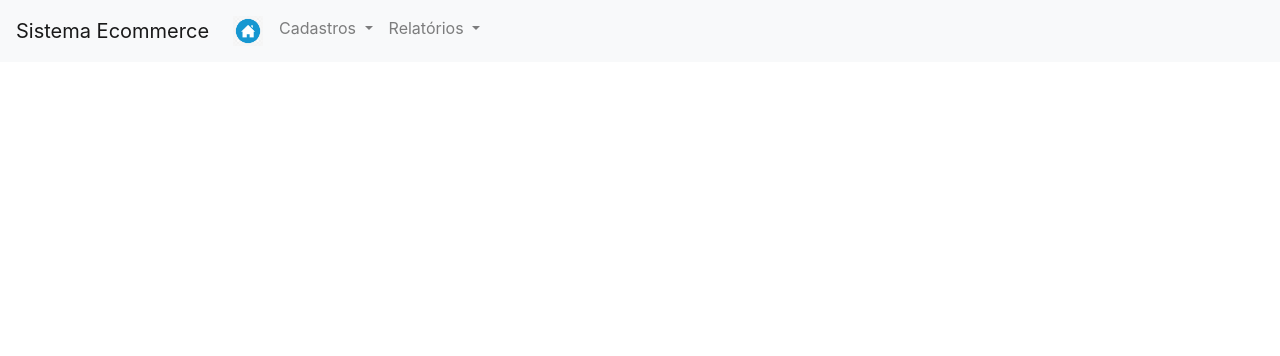
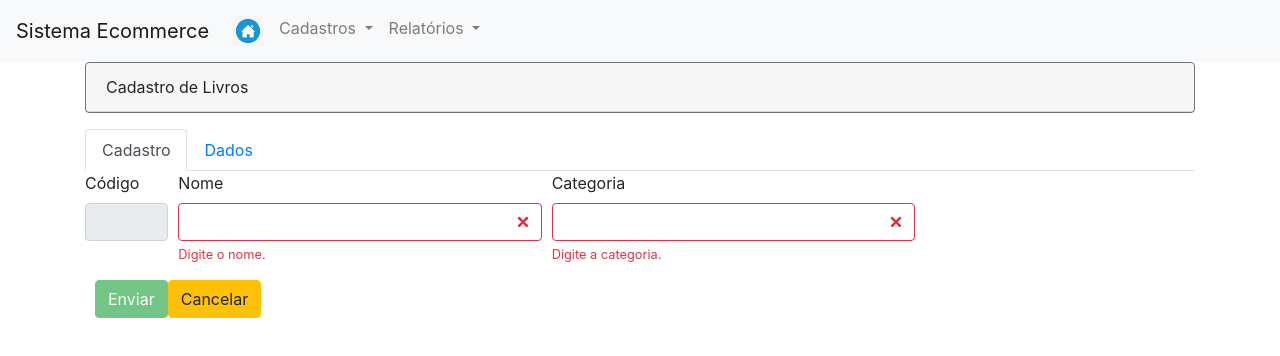
Before and after one commit to keilanerizza/SistemaEcommerceCLI, an Angular app: page /livros in a window 1280 px wide. Shown: the top 356 px of the page. Built offline with nearby package versions, Linux system fonts and the light colour scheme; no server answers.

Commit message:
implementacao cadastro livro

```diff
--- a/src/app/livros/livro-crud/livro-crud.component.html
+++ b/src/app/livros/livro-crud/livro-crud.component.html
@@ -1,3 +1,23 @@
-<p>
-  livro-crud works!
-</p>
+<router-outlet></router-outlet>
+<div class="card border-secondary mb-3">
+	<div class="card-header">Cadastro de Livros</div>
+</div>
+
+<ul class="nav nav-tabs" id="livroTab" role="tablist">
+	<li class="nav-item">
+		<a class="nav-link active" id="cadastro-tab" data-toggle="tab" href="#cadastro" role="tab" aria-controls="tabCadastro" aria-selected="true">Cadastro</a>
+	</li>
+	<li class="nav-item">
+		<a class="nav-link" id="dados-tab" data-toggle="tab" href="#dados" role="tab" aria-controls="tabDados" aria-selected="false">Dados</a>
+	</li>
+</ul>
+<div class="tab-content" id="livroTabContent">
+	<div class="tab-pane fade show active" id="cadastro" role="tabpanel" aria-labelledby="cadastro-tab">
+		<app-livro-form></app-livro-form>
+	</div>
+	<div class="tab-pane fade" id="dados" role="tabDados" aria-labelledby="dados-tab">
+		<div role="tabpanel" class="tab-pane" id="dados">
+			<app-livro-list></app-livro-list>
+		</div>
+	</div>
+</div>
--- a/src/app/livros/livro-form/livro-form.component.html
+++ b/src/app/livros/livro-form/livro-form.component.html
@@ -1,3 +1,36 @@
-<p>
-  livro-form works!
-</p>
+<!-- <button type="button" class="btn btn-primary" (click)="novo()">Novo</button>
+<button type="button" class="btn btn-success" (click)="salvar()">Salvar</button>
+<button type="button" class="btn btn-danger" (click)="excluir()">Excluir</button>
+<button type="button" class="btn btn-warning" (click)="pesquisar()" style="color:white">Pesquisar</button>
+<br> <br> -->
+
+<form class="was-validated form-row" #cadastro="ngForm" (ngSubmit)="salvar()">
+  <div class="col-md-1 mb-3">
+      <label for="txtCodigo">C&oacute;digo</label>
+      <input type="text" [(ngModel)]="livro.codigo" class="form-control" id="txtCodigo" name="txtCodigo" disabled>
+  </div>
+
+  <div class="col-md-4 mb-3">
+      <label for="nome">Nome</label>
+      <input type="text" #nome="ngModel" minlength="5" [(ngModel)]="livro.nome" class="form-control is-valid"
+          id="nome" name="nome" required>
+      <div [hidden]="nome.valid" class="invalid-feedback">
+          Digite o nome.
+      </div>
+  </div>
+
+  <div class="col-md-4 mb-3">
+      <label for="categoria">Categoria</label>
+      <input type="text" #categoria="ngModel" minlength="5" [(ngModel)]="livro.categoria" class="form-control is-valid"
+          id="categoria" name="categoria" required>
+      <div [hidden]="categoria.valid" class="invalid-feedback">
+          Digite a categoria.
+      </div>
+  </div>
+
+  <div class="container">
+      <button type="submit" class="btn btn-success" [disabled]="cadastro.form.invalid">Enviar</button>
+      <button type="button" class="btn btn-danger" [hidden]="isNew" (click)="excluir()">Excluir</button>
+      <button type="button" class="btn btn-warning" (click)="cancelar()">Cancelar</button>
+  </div>
+</form>
--- a/src/app/livros/livro-form/livro-form.component.ts
+++ b/src/app/livros/livro-form/livro-form.component.ts
@@ -1,4 +1,8 @@
 import { Component, OnInit } from '@angular/core';
+import { Subscription } from 'rxjs';
+import { ActivatedRoute, Router } from '@angular/router';
+import { Livro } from '../livro';
+import { LivrosService } from '../livros.service';
 
 @Component({
   selector: 'app-livro-form',
@@ -7,9 +11,70 @@ import { Component, OnInit } from '@angular/core';
 })
 export class LivroFormComponent implements OnInit {
 
-  constructor() { }
+  private livroIndex: number;
+  private isNew: boolean;
+  private livro: Livro;
+  private subscription: Subscription;
+
+  constructor(private route: ActivatedRoute, private router: Router, private livroService: LivrosService) { }
 
   ngOnInit() {
+    this.novo();
+    this.subscription =   this.route.params.subscribe(
+      (params: any) => {
+        if(params.hasOwnProperty('id')) {
+          this.isNew = false;
+          this.livroIndex = +params['id'];
+          this.livroService.get(this.livroIndex)
+          .subscribe(data => this.livro = data);
+        } else {
+          this.isNew = true;
+        }
+      }
+    )
+  }
+
+  novo() {
+    this.livro = new Livro;
+  }
+
+  salvar() {
+    let result;
+    if(this.isNew) {
+      result = this.livroService.add(this.livro);
+    } else {
+      result = this.livroService.update(this.livro);
+    }
+    this.novo();
+    this.voltar();
+    result.subscribe(data => alert('sucesso' +data),
+    err => {
+      alert("An error occurred " +err);
+    });
+  }
+
+  excluir() {
+    if(this.livro.codigo == null) {
+      alert("Selecione algum livro");
+    } else {
+      if(confirm("Você realmente quer excluir o livro " + this.livro.nome + " ?"))
+        this.livroService.remove(this.livro.codigo)
+        .subscribe(
+          data => this.novo,
+          err => {
+            alert("Livro não removido.");
+          });
+          this.novo();
+          this.voltar();
+    }
+  }
+
+  cancelar() {
+    this.voltar();
+  }
+
+  voltar() {
+    this.router.navigate(['/livros']);
   }
 
 }
--- a/src/app/livros/livro-list/livro-list.component.html
+++ b/src/app/livros/livro-list/livro-list.component.html
@@ -1,3 +1,34 @@
-<p>
-  livro-list works!
-</p>
+<input type="text" [(ngModel)]="searchText" class="form-control" placeholder="O que voce esta procurando ?" />
+
+<table class="table table-hover">
+  <thead>
+    <tr>
+      <th>C&oacute;digo</th>
+      <th>Nome</th>
+      <th>Cargo</th>
+      <th>Endere&ccedil;o</th>
+      <th>Cidade</th>
+      <th>CEP</th>
+      <th>Pa&iacute;s</th>
+      <th>Telefone</th>
+      <th>Fax</th>
+    </tr>
+  </thead>
+  <tbody>
+    <tr *ngFor="let livroTabela of livros">
+      <a routerLink="livroTabela.codigo">
+        <td>{{livroTabela.codigo}}</td>
+      </a>
+      <td>{{livroTabela.nome}}</td>
+      <td>{{livroTabela.cargo}}</td>
+      <td>{{livroTabela.endereco}}</td>
+      <td>{{livroTabela.cidade}}</td>
+      <td>{{livroTabela.cep}}</td>
+      <td>{{livroTabela.pais}}</td>
+      <td>{{livroTabela.telefone}}</td>
+      <td>{{livroTabela.fax}}</td>
+    </tr>
+  </tbody>
+</table>
+
+<span [hidden]="(livros).length != 0">Infelizmente nao temos o que voce esta procurando</span>
--- a/src/app/livros/livro-list/livro-list.component.ts
+++ b/src/app/livros/livro-list/livro-list.component.ts
@@ -1,4 +1,6 @@
 import { Component, OnInit } from '@angular/core';
+import { Livro } from '../livro';
+import { LivrosService } from '../livros.service';
 
 @Component({
   selector: 'app-livro-list',
@@ -7,9 +9,21 @@ import { Component, OnInit } from '@angular/core';
 })
 export class LivroListComponent implements OnInit {
 
-  constructor() { }
+  constructor(private autorService: LivrosService) { }
+
+  livros: Livro[] = [];
 
   ngOnInit() {
+
+    this.autorService.getAll()
+      .subscribe(data => this.livros = data, err => {
+        alert('Aconteceu um erro!' + err);
+        this.autorService.livrosChanged.subscribe(
+          (observable: any) => observable.subscribe(
+            data => this.livros = data
+          )
+        );
+      })
   }
 
 }
--- /dev/null
+++ b/src/app/livros/livro.ts
@@ -0,0 +1,5 @@
+export class Livro {
+    codigo: number;
+    nome: string;
+    categoria: string;
+}
--- /dev/null
+++ b/src/app/livros/livros.service.ts
@@ -0,0 +1,79 @@
+import { Injectable, EventEmitter } from '@angular/core';
+import { Http, RequestOptionsArgs } from '@angular/http';
+
+import { Observable, of, throwError, pipe } from 'rxjs';
+import { HttpClient, HttpHeaders, HttpErrorResponse } from '@angular/common/http';
+import { catchError, map, tap } from 'rxjs/operators';
+import { Livro } from './livro';
+
+/* import 'rxjs/add/operator/map';
+import 'rxjs/add/operator/do';
+import 'rxjs/add/operator/catch'; */
+
+@Injectable({
+  providedIn: 'root'
+})
+export class LivrosService {
+
+  private url: string = 'http://localhost:8080/livros';
+
+  livrosChanged = new EventEmitter<Observable<Livro[]>>();
+
+  constructor(private http: Http) { }
+
+  getAll(): Observable<Livro[]> {
+    return this.http.get(this.url)
+    .pipe(
+      map(res => res.json().data),
+      catchError(this.handleError)
+    );
+  }
+
+  private handleError(error: any) {
+    let erro = error.message || 'Server error';
+    console.error('Ocorreu um erro', error);
+    return Observable.throw(erro);
+  }
+
+  add(livro: Livro) {
+    return this.http.post(this.url,JSON.stringify(livro),
+    {headers: this.getHeaders()})
+    pipe(
+      tap(data => this.livrosChanged.emit(this.getAll())),
+      catchError(this.handleError));
+  }
+
+  remove(id: number) {
+    return this.http.delete(this.getUrl(id),
+    {headers: this.getHeaders()})
+    .pipe(
+      map(res => res.json()),
+      tap(data => this.livrosChanged.emit(this.getAll())),
+      catchError(this.handleError));
+  }
+
+  getHeaders(): any {
+    let headers = new Headers();
+    headers.append('Content-Type','application/json');
+    return headers;
+  }
+
+  getUrl(id: number) {
+    return `${this.url}/${id}`;
+  }
+
+  update(livro: Livro) {
+    return this.http.put(this.url,JSON.stringify(livro),
+    {headers: this.getHeaders()})
+    .pipe(
+      tap(data => this.livrosChanged.emit(this.getAll())),
+      catchError(this.handleError));
+  }
+
+  get(id: number) {
+    return this.getAll()
+      .pipe(
+        map((list: any) => list.find(livro => livro.codigo == id)),
+        catchError(this.handleError));
+  }
+}
```
Also changed, not shown: src/app/livros/livros-routing.module.ts (added, +14 -0 lines), src/app/livros/livros.module.ts (+8 -3 lines).
